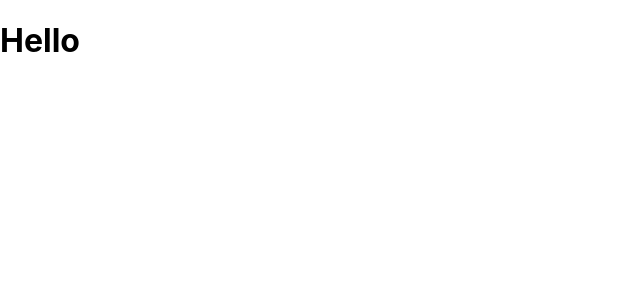
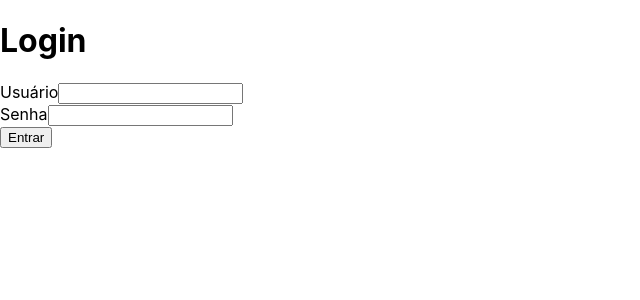
Before and after one commit to Mirajenni/zeroScienceFrontEnd, a React (Create React App) app in the folder zero-science-frontend/: page /login in a window 1280 px wide. Shown: the top 300 px of the page, without its empty margins (0-640 px from the left). Built offline with nearby package versions, Linux system fonts and the light colour scheme.

Commit message:
Tela de login criada

```diff
--- a/zero-science-frontend/src/App.js
+++ b/zero-science-frontend/src/App.js
@@ -1,23 +1,11 @@
 import React from "react";
-import "./App.scss";
+import Login from "./Login/Login"
 
 function App() {
   return (
-    <div className="App">
-      <header className="App-header">
-        <p>
-          Edit <code>src/App.js</code> and save to reload.
-        </p>
-        <a
-          className="App-link"
-          href="https://reactjs.org"
-          target="_blank"
-          rel="noopener noreferrer"
-        >
-          Learn React
-        </a>
-      </header>
-    </div>
+    <section>
+      <Login/>
+    </section>
   );
 }
 
--- a/zero-science-frontend/src/Login/Login.jsx
+++ b/zero-science-frontend/src/Login/Login.jsx
@@ -1,11 +1,40 @@
 import React, { Component } from "react";
-
+import "./Login.scss"
 export default class Login extends Component {
   render() {
     return (
-      <div>
-        <h1>Hello</h1>
+      <div className="content">
+        <div className="user-login">
+          <h1 className="user-login__title">Login</h1>
+          <form>
+            <div className="user-login__form-control">
+              <label htmlFor="user">Usuário</label>
+              <input
+                id="user"
+                type="text"
+                name="user"
+              />
+            </div>
+            <div className="user-login__form-control">
+              <label htmlFor="password">Senha</label>
+              <input
+                id="password"
+                type="password"
+                name="password"
+              />
+            </div>
+            <button
+              type="submit"
+              theme="contained-green"
+              className="user-login__submit-button"
+              rounded
+            >
+              Entrar
+            </button>
+          </form>
+        </div>
       </div>
+
     );
   }
 }
```
